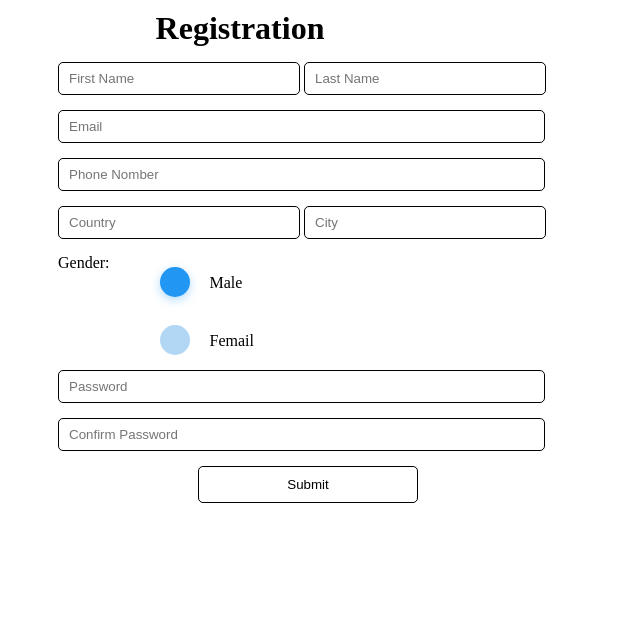
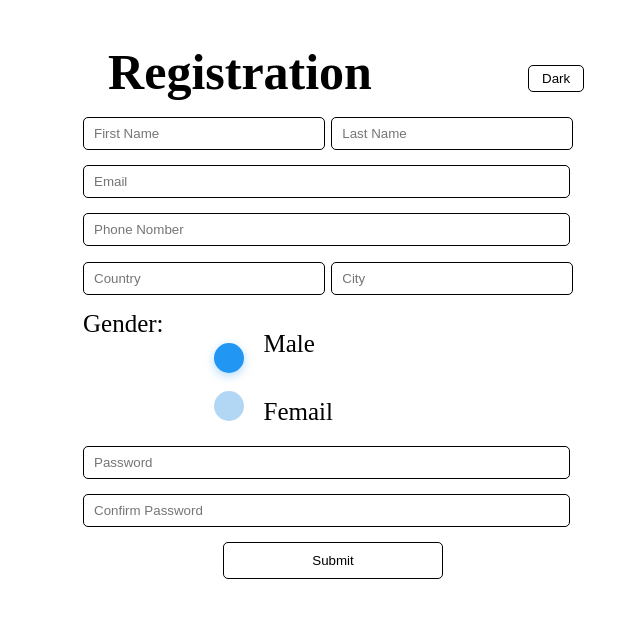
Before and after one commit to Mizrobbek/js-registration, a plain HTML site: page index.html in a window 1280 px wide. Shown: the whole page, without its empty margins (400-1040 px from the left). Drawn offline with Linux system fonts and the light colour scheme.

Commit message:
add adrk-light mode

```diff
--- a/index.html
+++ b/index.html
@@ -7,9 +7,11 @@
     <title>Document</title>
     <link rel="stylesheet" href="./style.css" />
   </head>
-  <body>
+  <body class="light">
     <div class="container">
       <h1 class="title">Registration</h1>
+      <button class="btn_mode">Dark</button>
+
       <form id="Form">
         <div>
           <input
--- a/main.js
+++ b/main.js
@@ -1,4 +1,6 @@
 "use strict";
+let $elBody = document.body;
+let $eldarkMode = document.querySelector(".btn_mode");
 let $elForm = document.getElementById("Form");
 let $elBox = document.getElementById("box");
 
@@ -10,6 +12,12 @@ let $elcountry = document.getElementById("country");
 let $elCity = document.getElementById("City");
 let $elPassword = document.getElementById("Password");
 let $elConfPass = document.getElementById("ConfPass");
+
+$eldarkMode.addEventListener("click", function (e) {
+  e.preventDefault();
+  let element = document.body;
+  element.classList.toggle("dark-mode");
+});
 
 $elForm.addEventListener("submit", function (evt) {
   evt.preventDefault();
--- a/style.css
+++ b/style.css
@@ -8,11 +8,34 @@
   --bg: var(--primary-c);
 }
 
+.light {
+  padding: 25px;
+  background-color: white;
+  color: black;
+  font-size: 25px;
+}
+
+.dark-mode {
+  background-color: rgba(0, 0, 0, 0.726);
+  color: white;
+}
+
 .container {
   margin-left: auto;
   margin-right: auto;
   max-width: 1420px;
   box-sizing: border-box;
+}
+
+.btn_mode {
+  position: absolute;
+  top: 65px;
+  margin-left: 895px;
+  padding: 5px 13px;
+  border-radius: 5px;
+  border: 1px solid #000;
+  background-color: transparent;
+  cursor: pointer;
 }
 
 .title {
```
